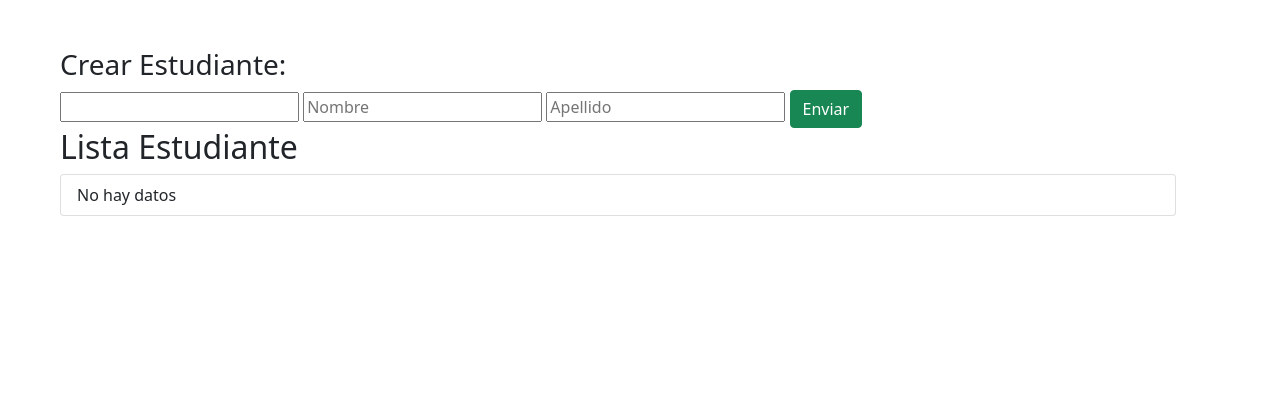
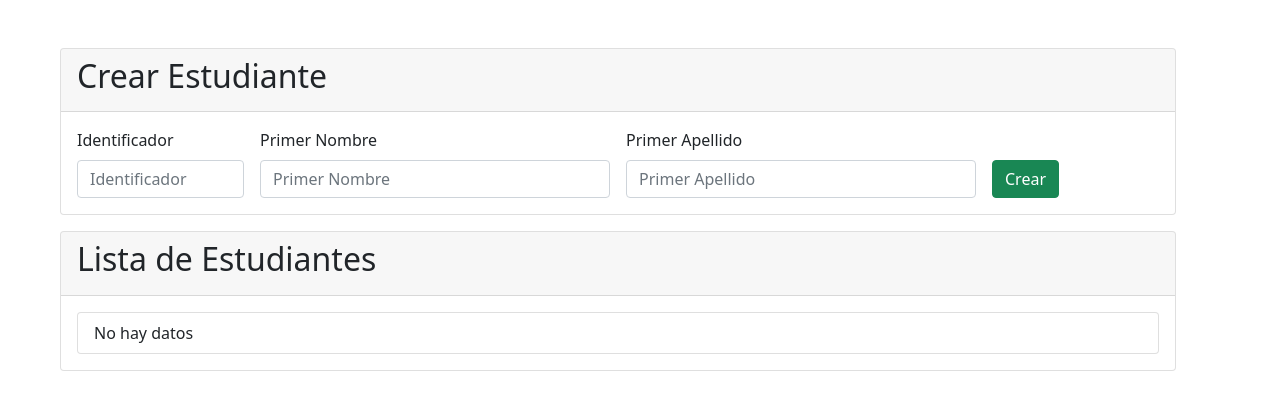
Before and after one commit to Anyel-ec/CRUD-Flask-With-SQLServer, a Flask app: page / in a window 1280 px wide. Shown: the top 410 px of the page. Run offline with Flask 3, Linux system fonts and the light colour scheme; data that the repository does not hold is empty.

Commit message:
add alerts, confirm delete, hide form

```diff
--- a/templates/crear.html
+++ b/templates/crear.html
@@ -1,38 +1,88 @@
 <!DOCTYPE html>
 <html lang="en">
+
 <head>
     <meta charset="UTF-8">
     <meta name="viewport" content="width=device-width, initial-scale=1.0">
-    <title>Document</title>
-    <link href="https://cdn.jsdelivr.net/npm/bootstrap@5.0.2/dist/css/bootstrap.min.css" rel="stylesheet" integrity="sha384-EVSTQN3/azprG1Anm3QDgpJLIm9Nao0Yz1ztcQTwFspd3yD65VohhpuuCOmLASjC" crossorigin="anonymous">
+    <title>CRUD - Flask </title>
+    <link href="https://cdn.jsdelivr.net/npm/bootstrap@5.0.2/dist/css/bootstrap.min.css" rel="stylesheet"
+        integrity="sha384-EVSTQN3/azprG1Anm3QDgpJLIm9Nao0Yz1ztcQTwFspd3yD65VohhpuuCOmLASjC" crossorigin="anonymous">
 </head>
+
 <body>
     <div class="container m-5">
-        <div class="row ">
-            <div class="col-12 text-start">
-                <h3>Crear Estudiante:
-                </h3>
-                <form action="/" method="post">
-                    <input type="text" name="id">
-                    <input type="text" name="nombre"  placeholder="Nombre">
-                    <input type="text" name="apellido" placeholder="Apellido">
-                    <input type="submit" value="Enviar" class="btn btn-success">
+        <div class="col-12 mt-4">
+            <div class="card">
+                <div class="card-header">
+                    <h2 class="card-title">Crear Estudiante</h2>
+                </div>
+                <div class="card-body">
+                    <!-- Formulario para crear el estudio-->
+                    <form action="/" method="post" class="row g-3 align-items-end">
+                        <div class="col-md-2">
+                            <label for="validationDefault01" class="form-label">Identificador</label>
+                            <input type="number" class="form-control" id="validationDefault01" name="id"
+                                placeholder="Identificador" value="" required>
+                        </div>
+                        <div class="col-md-4">
+                            <label for="validationDefault02" class="form-label">Primer Nombre</label>
+                            <input type="text" class="form-control" id="validationDefault02" name="nombre"
+                                placeholder="Primer Nombre" value="" required>
+                        </div>
+                        <div class="col-md-4">
+                            <label for="validationDefault03" class="form-label">Primer Apellido</label>
+                            <input type="text" class="form-control" id="validationDefault03" name="apellido"
+                                placeholder="Primer Apellido" value="" required>
+                        </div>
+                        <div class="col-md-2">
+                            <button type="submit" class="btn btn-success">Crear</button>
+                        </div>
                     </form>
                 </div>
+            </div>
+        </div>
+
+        <!--Segunda fila-->
+        <div class="row mt-3">
             <div class="col-12">
-                <h2>Lista Estudiante</h2>
+                <div class="card">
+                    <div class="card-header">
+                        <h2 class="card-title">Lista de Estudiantes</h2>
+                    </div>
+                    <div class="card-body">
                         <ul class="list-group">
                             {% if estudiantes %}
                             {% for estudiante in estudiantes %}
-                        <li class="list-group-item">
-                          {{estudiante.id}}- {{ estudiante.nombre }} {{ estudiante.apellido }}
-                            <form action="/editar/{{estudiante.id}}" method="post">
-                                <input type="text" name="nombre"  placeholder="Nuevo Nombre">
-                                <input type="text" name="apellido" placeholder=" Nuevo Apellido">
-                                <input type="submit" value="Editar" class="btn btn-primary">
+                            <li class="list-group-item d-flex justify-content-between align-items-center mb-2">
+                                <div>
+                                    <span class="font-weight-bold">{{ estudiante.id }}:</span> {{ estudiante.nombre }}
+                                    {{ estudiante.apellido }}
+                                </div>
+                                <!--Botones de Editar y Eliminar-->
+                                <div class="btn-group">
+                                    <button type="button" class="btn btn-primary me-2"
+                                        onclick="toggleEditFields('{{ estudiante.id }}')">Editar</button>
+
+                                    <form action="/eliminar/{{ estudiante.id }}" method="post" class="d-inline-block">
+                                        <input type="submit" value="Eliminar" class="btn btn-danger"
+                                            onclick="return confirmDelete(this.form);">
                                     </form>
-                            <form action="/eliminar/{{ estudiante.id }}" method="post">
-                                <input type="submit" value="Eliminar" class="btn btn-danger">
+                                </div>
+                            </li>
+                            <!--   Formulario de Editar OCULTO-->
+                            <li id="editFields_{{ estudiante.id }}" class="list-group-item mb-2" style="display: none;">
+                                <form action="/editar/{{ estudiante.id }}" method="post" class="row g-3">
+                                    <div class="col-md-4">
+                                        <input type="text" name="nombre" class="form-control"
+                                            placeholder="Nuevo Nombre">
+                                    </div>
+                                    <div class="col-md-4">
+                                        <input type="text" name="apellido" class="form-control"
+                                            placeholder="Nuevo Apellido">
+                                    </div>
+                                    <div class="col-md-4">
+                                        <button type="submit" class="btn btn-success">Guardar</button>
+                                    </div>
                                 </form>
                             </li>
                             {% endfor %}
@@ -41,43 +91,66 @@
                             {% endif %}
                         </ul>
                     </div>
+                </div>
+            </div>
+        </div>
+    </div>
 
-        </div>
     </div>
     <script src="https://code.jquery.com/jquery-3.6.0.min.js"></script>
     <script>
-    // Función genérica para realizar solicitudes POST a las rutas definidas
+        // Realiza una solicitud POST a una URL con los datos proporcionados
         function sendRequest(url, data) {
             $.ajax({
                 type: 'POST',
                 url: url,
                 data: data,
-            success: function (response) {
+                success: function (response) { // exito
                     alert(response.message);
-                // Refrescar la página después de realizar la acción (opcional)
+                    // Refrescar la página después de realizar la acción
                     location.reload();
                 },
-            error: function (error) {
+                error: function (error) { // error
                     alert('Error al procesar la solicitud');
                 }
             });
         }
 
-    // Capturar el envío del formulario de creación y evitar que recargue la página
+        // Capturar el envío del formulario de creación
         $('form[action="/"]').submit(function (e) {
             e.preventDefault();
             var data = $(this).serialize();
             sendRequest('/', data);
         });
 
-    // Capturar el envío del formulario de edición y eliminación y evitar que recargue la página
+        // Capturar el envío del formulario de edición y eliminación
         $('form[action^="/editar/"], form[action^="/eliminar/"]').submit(function (e) {
             e.preventDefault();
             var data = $(this).serialize();
             var url = $(this).attr('action');
             sendRequest(url, data);
         });
+
+        function confirmDelete(form) {
+            var confirmResponse = confirm("¿Estás seguro de que deseas borrar el registro?");
+            if (confirmResponse) {
+                form.submit();
+            }
+            // Devuelve false para prevenir el envío del formulario si el usuario elige "Cancelar"
+            return confirmResponse;
+        }
+
+        // ocultar el formulario de editar, y mostrarlo al darle clic en el boton de EDITAR
+        function toggleEditFields(estudianteId) {
+            var fieldsContainer = document.getElementById(`editFields_${estudianteId}`);
+            if (fieldsContainer.style.display === "none") {
+                fieldsContainer.style.display = "block";
+            } else {
+                fieldsContainer.style.display = "none";
+            }
+        }
     </script>
 
 </body>
+
 </html>
```
Lines whose indentation alone changed are shown as unchanged.
